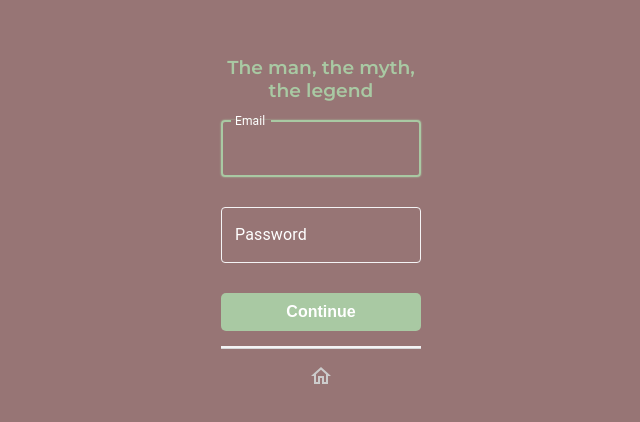
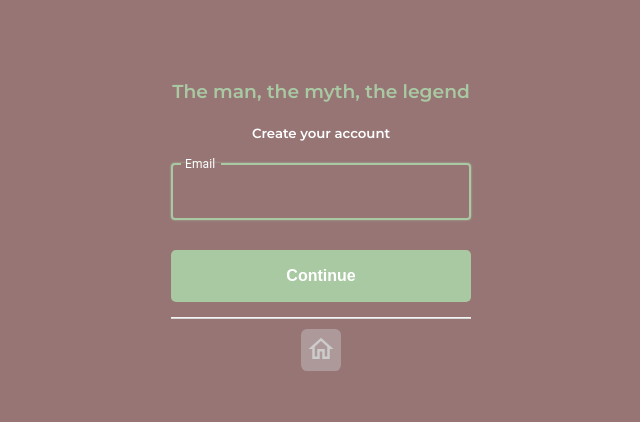
Before and after one commit to matterwin/DSA-Visual, a React (Create React App) app in the folder App/front-end/: page /register in a window 1280 px wide. Shown: the part 144-566 px from the top of the page, without its empty margins (319-959 px from the left). Built offline with nearby package versions, Linux system fonts and the light colour scheme; the HTML template or start-up script is replaced by a standard one.

Commit message:
register changes

```diff
--- a/App/front-end/src/Core/Nav/nav.js
+++ b/App/front-end/src/Core/Nav/nav.js
@@ -25,7 +25,7 @@ const Nav = () => {
                 <h4 className="linkers">Home</h4>
               </NavLink>
               <NavLink end to="/">
-                <h4 className="linkers">Forums</h4>
+                <h4 className="linkers">Chat</h4>
               </NavLink>
               <Divider orientation="vertical" style={{ backgroundColor: '#f4f4f5', height: '25px', width:'1px' }} />
               <a href="/register" className="sign-up"><h4 className="sign-up-h3">Sign Up</h4></a>
--- /dev/null
+++ b/App/front-end/src/UserAuth/emailfield.js
@@ -0,0 +1,37 @@
+import React from 'react';
+import TextField from '@mui/material/TextField';
+
+function EmailField({ handleEmailChange}) {
+  return (
+    <TextField
+      autoFocus
+      id="email"
+      label="Email"
+      variant="outlined"
+      name="email"
+      sx={{
+        '& .MuiOutlinedInput-root:hover .MuiOutlinedInput-notchedOutline': {
+          borderColor: "#A9C9A3",
+          boxShadow: "0 0 2px #A9C9A3"
+        },
+        '& .MuiOutlinedInput-root.Mui-focused .MuiOutlinedInput-notchedOutline': {
+          borderColor: "#A9C9A3",
+          boxShadow: "0 0 2px #A9C9A3"
+        },
+        '& .MuiOutlinedInput-notchedOutline': {
+          borderColor: '#f4f4f5',
+        },
+        width:'100%'
+      }}
+      InputLabelProps={{
+        style: { color: '#fff' }
+      }}
+      InputProps={{
+        style: { color: "#fff" },
+      }}
+      onChange={handleEmailChange}
+    />
+  );
+}
+
+export default EmailField;
--- a/App/front-end/src/UserAuth/register.js
+++ b/App/front-end/src/UserAuth/register.js
@@ -1,93 +1,67 @@
-import { useState } from 'react';
-import TextField from '@mui/material/TextField';
-import "./userauth.css";
+import React, { useState } from 'react';
+import EmailField from './emailfield';
 import { Divider } from '@mui/material';
 import HomeOutlinedIcon from '@mui/icons-material/HomeOutlined';
+import "./userauth.css";
 
-const initialState = {
-    username: '',
-    email: '',
-    password: '',
-};
+function Register() {
+  const [showEmailBox, setShowEmailBox] = useState(true);
+  const [emailValue, setEmailValue] = useState('');
+  const [isEmailValid, setisEmailValid] = useState(false);
+  const [showEmailError, setShowEmailError] = useState(false);
 
-function Register(){
-    const [values, setValues] = useState(initialState);
+  function handleEmailChange(event) {
+    const emailInput = event.target.value;
+    setShowEmailError(false);
 
-    const handleChange = (e) => {
-        const { name, value } = e.target;
-        setValues(prevState => ({ ...prevState, [name]: value }));
-    };
+    const emailRegex = /^[^\s@]+@[^\s@]+\.[^\s@]+$/;
+    const isValid = emailRegex.test(emailInput);
 
-    return(
+    if(!isValid)
+        setisEmailValid(false);
+    else
+        setisEmailValid(true);
+
+    setEmailValue(emailInput);
+  }
+
+  function handleEmailSubmit() {
+    if(isEmailValid){
+        //communicate with db
+    }
+    else{
+        setShowEmailError(true);
+    }
+  }
+
+  return (
     <div className='auth-box'>
       <div className='auth-width'>
+
+        {showEmailBox && (
+          <div>
             <h3 className='h3-auth'>The man, the myth, the legend</h3>
+            <h5 className='h5-auth'>Create your account</h5>
             <div className='form-container'>
-                    <TextField
-                        autoFocus
-                        id="email-field"
-                        label="Email"
-                        variant="outlined"
-                        sx={{
-                            '& .MuiOutlinedInput-root:hover .MuiOutlinedInput-notchedOutline': {
-                                borderColor: "#A9C9A3",
-                                boxShadow: "0 0 2px #A9C9A3"
-                            },
-                            '& .MuiOutlinedInput-root.Mui-focused .MuiOutlinedInput-notchedOutline': {
-                                borderColor: "#A9C9A3",
-                                boxShadow: "0 0 2px #A9C9A3"
-                            },
-                            '& .MuiOutlinedInput-notchedOutline': {
-                                borderColor: '#f4f4f5',
-                            },
-                        }}
-                        InputLabelProps={{
-                            style: { color: '#fff' }
-                        }}
-                        InputProps={{
-                            style: { color: "#fff" },
-                        }}
-                    />
-                    <TextField
-                        id="email-field"
-                        label="Password"
-                        variant="outlined"
-                        sx={{
-                            '& .MuiOutlinedInput-root:hover .MuiOutlinedInput-notchedOutline': {
-                                borderColor: "#A9C9A3",
-                                boxShadow: "0 0 2px #A9C9A3"
-                            },
-                            '& .MuiOutlinedInput-root.Mui-focused .MuiOutlinedInput-notchedOutline': {
-                                borderColor: "#A9C9A3",
-                                boxShadow: "0 0 2px #A9C9A3"
-                            },
-                            '& .MuiOutlinedInput-notchedOutline': {
-                                borderColor: '#f4f4f5',
-                            },
-                        }}
-                        InputLabelProps={{
-                            style: { color: '#fff' }
-                        }}
-                        InputProps={{
-                            style: { color: "#fff" },
-                        }}
-                    />
+              <EmailField handleEmailChange={handleEmailChange} />
+              {showEmailError && <p className="invalid-email-msg">Please enter a valid email address.</p>}
+              <div className='auth-btn-container'>
+                <button className='auth-btn' onClick={() => {alert('you a bitch')}}>Continue</button>
               </div>
-                <div className='auth-btn-container'>
-                    <button className='auth-btn'>
-                        Continue
-                    </button>
             </div>
             <div className='back-btn-contain'>
                 <div className='div-auth'>
-                        <Divider orientation="horizontal" style={{ backgroundColor: '#f4f4f5', height: '2px', width:'100%' }} />
+                    <Divider orientation="horizontal" style={{ backgroundColor: '#f4f4f5', height: '1px', width:'100%' }} />
                 </div>
                 <a href='/'>
                     <div className='home-btn'>
-                            <HomeOutlinedIcon/>
+                        <HomeOutlinedIcon sx={{fontSize:'30px'}}/>
                     </div>
                 </a>
             </div>
+          </div>
+        )}
+
       </div>
     </div>
   );
--- a/App/front-end/src/UserAuth/userauth.css
+++ b/App/front-end/src/UserAuth/userauth.css
@@ -21,8 +21,14 @@
     text-align: center;
   }
 
+  .h5-auth{
+    color:#fff;
+    font-family: 'Montserrat', sans-serif;
+    text-align: center;
+  }
+
   .auth-width {
-    width: 200px;
+    width: 300px;
     padding-left: 10px;
     padding-right: 10px;
   }
@@ -31,12 +37,13 @@
     display: flex;
     justify-content: center;
     align-items: center;
-    margin-top: 30px;
-    flex-direction: column
+    /* margin-top: 30px; */
+    flex-direction: column;
+    width: 100%;
   }
 
   .auth-btn {
-    width: 200px;
+    width: 100%;
     text-align: center;
     font-family: 'Source Sans Pro', sans-serif;
     color: #A9C9A3;
@@ -45,7 +52,7 @@
     text-decoration: none;
     font-weight: 600;
     border-radius: 5px;
-    padding: 10px;
+    padding: 17px;
     padding-left: 20px;
     padding-right: 20px;
     text-decoration: none;
@@ -85,9 +92,29 @@
     border-radius: 15%;
     padding: 5px 5px 3px 5px;
     transition: background-color 0.3s ease;
+    background-color: #cccccc69;
+  }
+
+  .invalid-email-msg {
+    color: rgb(255, 255, 255);
+    padding: 0;
+    margin: 0;
+    text-align: left;
+    width: 100%;
+    margin-top: -25px;
   }
 
   .home-btn:hover{
     background-color: #A9C9A3;
     color:#fff;
   }
+
+  .sign-div{
+    /* padding: 5px 5px 3px 5px; */
+    text-align: center;
+  }
+
+  .sign-div:hover{
+    background-color: #A9C9A3;
+    color:#fff;
+  }
```
Lines whose indentation alone changed are shown as unchanged.
